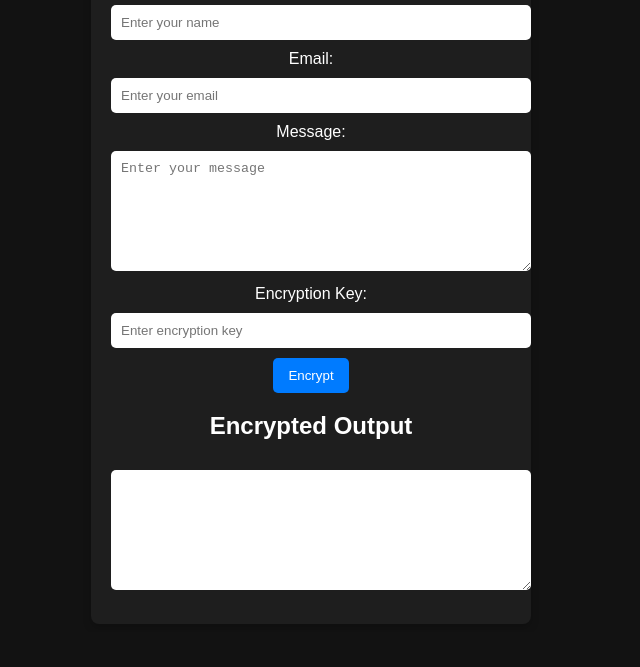
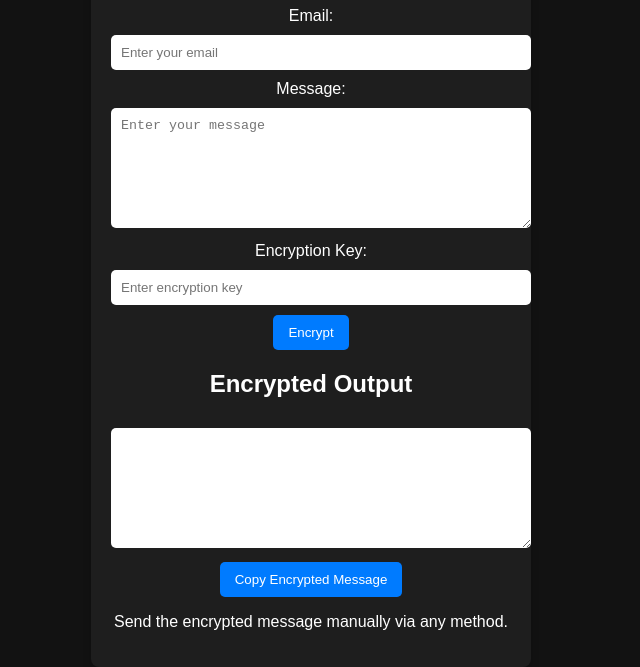
Before and after one commit to Arkjet-dev/securenet, a plain HTML site: page index.html in a window 1280 px wide. Shown: the part 168-835 px from the top of the page, without its empty margins (329-969 px from the left). Before the commit the page ends 800 px from the top, so only its background shows below. Drawn offline with nearby package versions, Linux system fonts and the light colour scheme.

Commit message:
Update index.html

```diff
--- a/index.html
+++ b/index.html
@@ -26,6 +26,9 @@
 
         <h2>Encrypted Output</h2>
         <textarea id="encryptedMessage" readonly></textarea>
+
+        <button onclick="copyText()">Copy Encrypted Message</button>
+        <p>Send the encrypted message manually via any method.</p>
     </div>
 
     <script src="script.js"></script>
```
